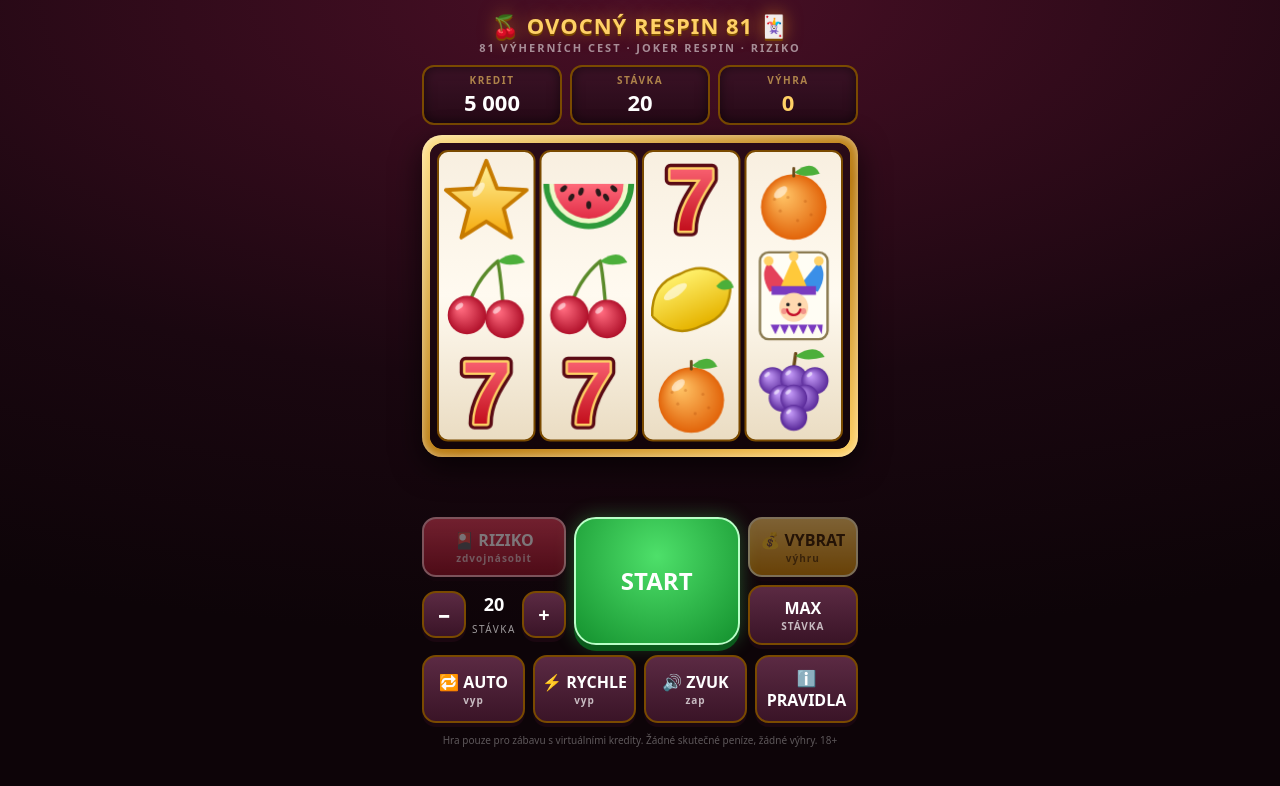
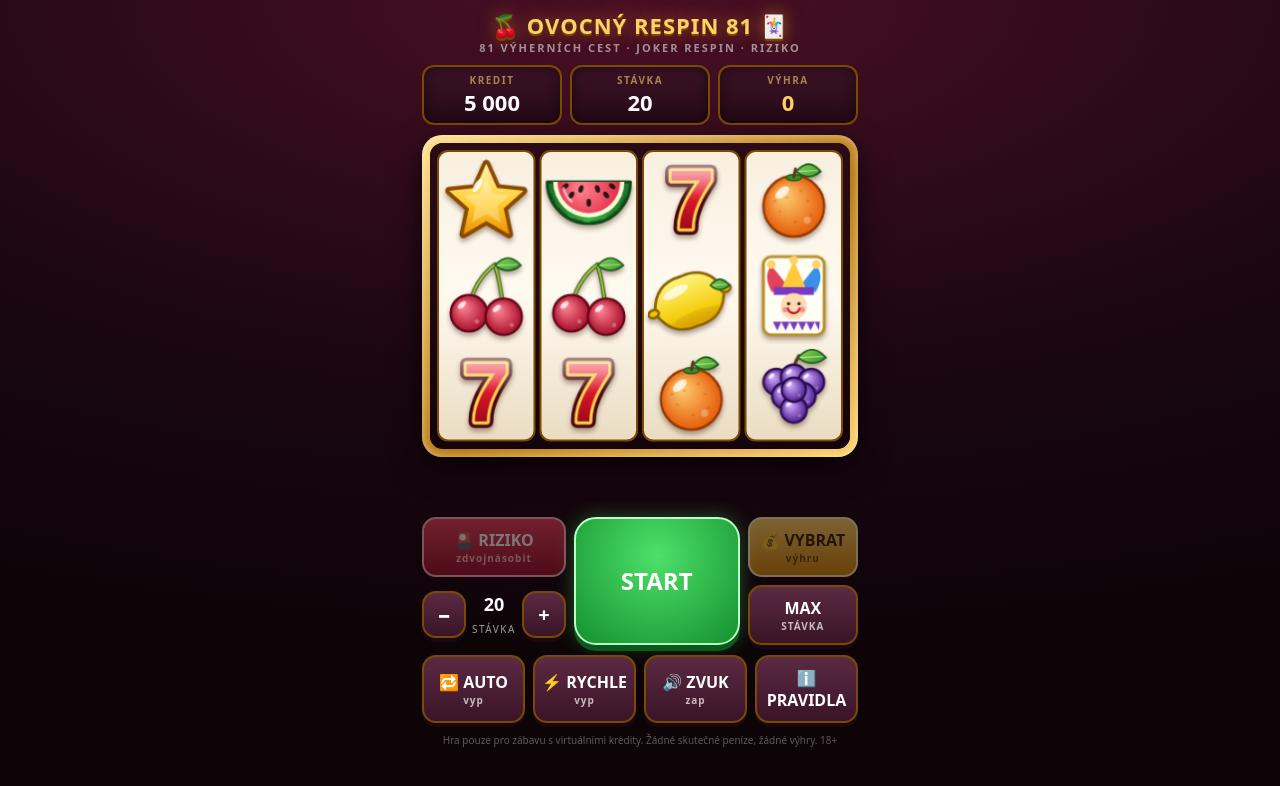
Before and after one commit to jedlink-ops/tovarna, a plain HTML site: page automat/index.html in a window 1280 px wide. Drawn offline with Linux system fonts and the light colour scheme.

Commit message:
Automat: příjemné zvuky (zvonky, dozvuk) a hezčí lesklé ovoce
Co-Authored-By: Claude Sonnet 5.5 <noreply@anthropic.com>
Claude-Session: https://claude.ai/code/session_01TrjXDQeXucK146QD7BpVD5

```diff
--- a/automat/index.html
+++ b/automat/index.html
@@ -147,26 +147,60 @@ const S = { credit: 5000, bet: 20, win: 0, pending: 0, auto: false, fast: false,
 try { const d = JSON.parse(localStorage.getItem('automat81') || 'null'); if (d) { S.credit = d.credit; S.bet = BETS.includes(d.bet) ? d.bet : 20; S.sound = d.sound !== false; S.fast = !!d.fast; } } catch (e) {}
 function save() { try { localStorage.setItem('automat81', JSON.stringify({ credit: S.credit, bet: S.bet, sound: S.sound, fast: S.fast })); } catch (e) {} }
 
-// ===================== ZVUK =====================
-let AC = null;
-function tone(f, d, type, vol, when) {
+// ===================== ZVUK (jemné zvonky, dozvuk, kompresor) =====================
+let AC = null, MASTER = null, REV = null, NOISE = null;
+function audio() {
+  if (AC) { if (AC.state === 'suspended') AC.resume(); return AC; }
+  AC = new (window.AudioContext || window.webkitAudioContext)();
+  const comp = AC.createDynamicsCompressor(); comp.threshold.value = -18; comp.ratio.value = 4; comp.connect(AC.destination);
+  MASTER = AC.createGain(); MASTER.gain.value = 0.55; MASTER.connect(comp);
+  const d = AC.createDelay(); d.delayTime.value = 0.11; const fb = AC.createGain(); fb.gain.value = 0.38; const lp = AC.createBiquadFilter(); lp.type = 'lowpass'; lp.frequency.value = 2600;
+  REV = AC.createGain(); REV.gain.value = 0.4; REV.connect(d); d.connect(lp); lp.connect(fb); fb.connect(d); lp.connect(comp);
+  const len = AC.sampleRate * 1; NOISE = AC.createBuffer(1, len, AC.sampleRate); const ch = NOISE.getChannelData(0); for (let i = 0; i < len; i++) ch[i] = Math.random() * 2 - 1;
+  return AC;
+}
+function env(g, t, a, d, vol) { g.gain.setValueAtTime(0.0001, t); g.gain.exponentialRampToValueAtTime(vol, t + a); g.gain.exponentialRampToValueAtTime(0.0001, t + a + d); }
+// zvonek: základní tón + nesouměrná harmonická = skleněný „ding"
+function bell(f, when, vol, dur) {
   if (!S.sound) return;
   try {
-    AC = AC || new (window.AudioContext || window.webkitAudioContext)();
-    const t = AC.currentTime + (when || 0), o = AC.createOscillator(), g = AC.createGain();
-    o.type = type || 'sine'; o.frequency.setValueAtTime(f, t);
-    g.gain.setValueAtTime(vol || 0.08, t); g.gain.exponentialRampToValueAtTime(0.0001, t + d);
-    o.connect(g); g.connect(AC.destination); o.start(t); o.stop(t + d + 0.02);
+    audio(); const t = AC.currentTime + (when || 0), d = dur || 0.9, g = AC.createGain(); g.connect(MASTER); g.connect(REV);
+    env(g, t, 0.004, d, vol || 0.12);
+    for (const [m, v, dd] of [[1, 1, 1], [2.756, 0.28, 0.45], [5.4, 0.1, 0.2], [0.5, 0.35, 0.8]]) { const o = AC.createOscillator(), og = AC.createGain(); o.type = 'sine'; o.frequency.value = f * m; og.gain.setValueAtTime(v, t); og.gain.exponentialRampToValueAtTime(0.001, t + d * dd); o.connect(og); og.connect(g); o.start(t); o.stop(t + d + 0.05); }
   } catch (e) {}
 }
+function thump(when, vol, f0) {
+  if (!S.sound) return;
+  try {
+    audio(); const t = AC.currentTime + (when || 0), o = AC.createOscillator(), g = AC.createGain(); o.type = 'sine'; o.frequency.setValueAtTime(f0 || 150, t); o.frequency.exponentialRampToValueAtTime(48, t + 0.13);
+    env(g, t, 0.003, 0.16, vol || 0.35); o.connect(g); g.connect(MASTER); o.start(t); o.stop(t + 0.25);
+    const n = AC.createBufferSource(), nf = AC.createBiquadFilter(), ng = AC.createGain(); n.buffer = NOISE; nf.type = 'bandpass'; nf.frequency.value = 1800; nf.Q.value = 0.8; env(ng, t, 0.002, 0.05, (vol || 0.35) * 0.35); n.connect(nf); nf.connect(ng); ng.connect(MASTER); n.start(t); n.stop(t + 0.1);
+  } catch (e) {}
+}
+function whoosh(when, dur, vol, up) {
+  if (!S.sound) return;
+  try {
+    audio(); const t = AC.currentTime + (when || 0), n = AC.createBufferSource(), f = AC.createBiquadFilter(), g = AC.createGain(); n.buffer = NOISE; n.loop = true; f.type = 'bandpass'; f.Q.value = 1.2;
+    f.frequency.setValueAtTime(up ? 300 : 1800, t); f.frequency.exponentialRampToValueAtTime(up ? 2400 : 250, t + dur);
+    g.gain.setValueAtTime(0.0001, t); g.gain.exponentialRampToValueAtTime(vol || 0.12, t + dur * 0.3); g.gain.exponentialRampToValueAtTime(0.0001, t + dur);
+    n.connect(f); f.connect(g); g.connect(MASTER); n.start(t); n.stop(t + dur + 0.05);
+  } catch (e) {}
+}
+const PENT = [523.25, 587.33, 659.25, 783.99, 880, 1046.5, 1174.7, 1318.5];
 const sfx = {
-  tick: () => tone(180, 0.07, 'square', 0.05),
-  stop: r => { tone(260 + r * 40, 0.09, 'triangle', 0.1); },
-  win: n => { for (let i = 0; i < Math.min(8, 3 + n); i++) tone(520 * Math.pow(1.122, i * 2), 0.18, 'triangle', 0.09, i * 0.08); },
-  big: () => { for (let i = 0; i < 12; i++) tone(440 * Math.pow(1.0595, [0, 4, 7, 12][i % 4] + (i / 4 | 0) * 2), 0.22, 'square', 0.06, i * 0.09); },
-  joker: () => { tone(880, 0.12, 'sawtooth', 0.07); tone(1175, 0.2, 'sawtooth', 0.07, 0.1); tone(1568, 0.3, 'sawtooth', 0.07, 0.2); },
-  lose: () => tone(150, 0.25, 'sawtooth', 0.07),
-  btn: () => tone(420, 0.05, 'triangle', 0.06),
+  tick: () => {},
+  start: () => { whoosh(0, 0.5, 0.1, true); thump(0, 0.12, 220); },
+  respin: () => { whoosh(0, 0.4, 0.1, true); },
+  stop: r => thump(0, 0.3, 170 - r * 12),
+  win: n => { const k = Math.min(6, 3 + n); for (let i = 0; i < k; i++) bell(PENT[i], i * 0.085, 0.11, 0.8); },
+  big: () => {
+    for (let i = 0; i < 8; i++) bell(PENT[i], i * 0.075, 0.12, 1.1);
+    [523.25, 659.25, 783.99, 1046.5].forEach(f => bell(f, 0.7, 0.1, 1.6));
+    for (let i = 0; i < 14; i++) bell(1568 * (1 + (i % 3) * 0.335), 0.9 + i * 0.07, 0.05, 0.4);
+  },
+  joker: () => { whoosh(0, 0.45, 0.09, true); [1318.5, 1568, 2093, 2637].forEach((f, i) => bell(f, 0.12 + i * 0.07, 0.08, 0.9)); },
+  lose: () => { bell(329.63, 0, 0.07, 0.5); bell(261.63, 0.12, 0.07, 0.7); },
+  btn: () => bell(1568, 0, 0.04, 0.12),
 };
 
 // ===================== VÁLCE A KRESLENÍ =====================
@@ -181,56 +215,75 @@ function resize() {
 
 // ===================== VEKTOROVÉ SYMBOLY (bez emoji fontu – funguje všude) =====================
 const SPR = [];
-function ball(g, x, y, r, c1, c2) {
-  const gr = g.createRadialGradient(x - r * .35, y - r * .4, r * .1, x, y, r); gr.addColorStop(0, c1); gr.addColorStop(1, c2);
+const ol = (g, c, w) => { g.strokeStyle = c; g.lineWidth = w; g.lineJoin = 'round'; g.lineCap = 'round'; };
+function ball(g, x, y, r, c1, c2, edge) {
+  const gr = g.createRadialGradient(x - r * .35, y - r * .4, r * .08, x, y, r * 1.05); gr.addColorStop(0, c1); gr.addColorStop(1, c2);
   g.fillStyle = gr; g.beginPath(); g.arc(x, y, r, 0, 6.3); g.fill();
-  g.fillStyle = 'rgba(255,255,255,.55)'; g.beginPath(); g.ellipse(x - r * .4, y - r * .45, r * .24, r * .13, -.7, 0, 6.3); g.fill();
+  if (edge) { ol(g, edge, 2.6); g.stroke(); }
+  g.fillStyle = 'rgba(255,255,255,.78)'; g.beginPath(); g.ellipse(x - r * .38, y - r * .45, r * .27, r * .14, -.7, 0, 6.3); g.fill();
+  g.fillStyle = 'rgba(255,255,255,.28)'; g.beginPath(); g.arc(x + r * .44, y + r * .46, r * .12, 0, 6.3); g.fill();
 }
-function leaf(g, x, y, dx, dy, col) { g.fillStyle = col || '#4caf3a'; g.beginPath(); g.moveTo(x, y); g.quadraticCurveTo(x + dx * .7, y - dy, x + dx, y + dy * .1); g.quadraticCurveTo(x + dx * .3, y + dy * .5, x, y); g.fill(); }
+function leaf(g, x, y, dx, dy) {
+  const gr = g.createLinearGradient(x, y - dy, x + dx, y + dy); gr.addColorStop(0, '#8be050'); gr.addColorStop(1, '#2e8a2a');
+  g.fillStyle = gr; g.beginPath(); g.moveTo(x, y); g.quadraticCurveTo(x + dx * .5, y - dy * 1.3, x + dx, y); g.quadraticCurveTo(x + dx * .5, y + dy * .9, x, y); g.fill(); ol(g, '#1f5a1c', 2); g.stroke();
+  g.strokeStyle = 'rgba(255,255,255,.5)'; g.lineWidth = 1.3; g.beginPath(); g.moveTo(x + dx * .08, y); g.lineTo(x + dx * .85, y - 1); g.stroke();
+}
+function star5(g, R, r) { g.beginPath(); for (let i = 0; i < 10; i++) { const a = -Math.PI / 2 + i * Math.PI / 5, q = i % 2 ? r : R; g.lineTo(Math.cos(a) * q, Math.sin(a) * q); } g.closePath(); }
 const SPRITES = {
   cherry(g) {
-    g.strokeStyle = '#5a8a2a'; g.lineWidth = 3.5; g.lineCap = 'round'; g.beginPath(); g.moveTo(30, 66); g.quadraticCurveTo(38, 34, 62, 14); g.moveTo(68, 70); g.quadraticCurveTo(66, 36, 62, 14); g.stroke();
-    leaf(g, 62, 14, 28, 14); ball(g, 30, 70, 20, '#ff6a7e', '#b0102a'); ball(g, 69, 74, 20, '#ff6a7e', '#b0102a');
+    for (const [w, c] of [[5, '#3f5a14'], [2.2, '#9fd04a']]) { ol(g, c, w); g.beginPath(); g.moveTo(30, 64); g.quadraticCurveTo(36, 32, 60, 14); g.moveTo(70, 68); g.quadraticCurveTo(66, 34, 60, 14); g.stroke(); }
+    leaf(g, 60, 15, 30, 13);
+    ball(g, 30, 70, 21, '#ff8294', '#a50d28', '#64051a'); ball(g, 70, 74, 21, '#ff8294', '#a50d28', '#64051a');
   },
   lemon(g) {
-    g.save(); g.translate(50, 54); g.rotate(-.4);
-    const gr = g.createLinearGradient(0, -28, 0, 28); gr.addColorStop(0, '#fff06a'); gr.addColorStop(1, '#e6b400');
-    g.fillStyle = gr; g.strokeStyle = '#b58a00'; g.lineWidth = 2.5; g.beginPath(); g.moveTo(-44, 0); g.quadraticCurveTo(-32, -32, 0, -29); g.quadraticCurveTo(32, -32, 44, 0); g.quadraticCurveTo(32, 32, 0, 29); g.quadraticCurveTo(-32, 32, -44, 0); g.fill(); g.stroke();
-    g.fillStyle = 'rgba(255,255,255,.6)'; g.beginPath(); g.ellipse(-12, -14, 14, 5, -.2, 0, 6.3); g.fill(); g.restore();
-    leaf(g, 76, 40, 18, 14);
+    g.save(); g.translate(48, 56); g.rotate(-.35);
+    const gr = g.createLinearGradient(0, -30, 0, 30); gr.addColorStop(0, '#fff582'); gr.addColorStop(.7, '#f6cf10'); gr.addColorStop(1, '#d9a500');
+    g.beginPath(); g.moveTo(-42, 0); g.quadraticCurveTo(-32, -33, 0, -30); g.quadraticCurveTo(32, -33, 42, 0); g.quadraticCurveTo(32, 33, 0, 30); g.quadraticCurveTo(-32, 33, -42, 0); g.closePath();
+    g.fillStyle = gr; g.fill(); ol(g, '#8a6400', 3); g.stroke();
+    for (const sx of [-1, 1]) { g.fillStyle = '#f2c400'; g.beginPath(); g.ellipse(sx * 44, 0, 6, 4.5, 0, 0, 6.3); g.fill(); g.stroke(); }
+    g.fillStyle = 'rgba(190,130,0,.22)'; g.beginPath(); g.ellipse(4, 20, 30, 7, 0, 0, 6.3); g.fill();
+    g.fillStyle = 'rgba(255,255,255,.75)'; g.beginPath(); g.ellipse(-12, -15, 16, 5.5, -.15, 0, 6.3); g.fill(); g.restore();
+    leaf(g, 72, 38, 22, 11);
   },
   orange(g) {
-    ball(g, 50, 58, 34, '#ffc062', '#e2640a');
-    g.fillStyle = 'rgba(160,60,0,.25)'; for (const [x, y] of [[36, 62], [54, 72], [62, 52], [44, 48], [68, 66], [30, 50]]) { g.beginPath(); g.arc(x, y, 1.6, 0, 6.3); g.fill(); }
-    g.strokeStyle = '#6a4a1a'; g.lineWidth = 3; g.lineCap = 'round'; g.beginPath(); g.moveTo(50, 26); g.lineTo(50, 18); g.stroke(); leaf(g, 51, 22, 26, 14);
+    ball(g, 50, 58, 35, '#ffcb70', '#e55a06', '#933800');
+    g.fillStyle = 'rgba(140,50,0,.22)'; for (const [x, y] of [[34, 64], [52, 76], [66, 52], [42, 48], [70, 68], [28, 52], [58, 40]]) { g.beginPath(); g.arc(x, y, 1.7, 0, 6.3); g.fill(); }
+    g.fillStyle = '#3f8a2a'; g.beginPath(); g.ellipse(50, 25, 9, 3.6, 0, 0, 6.3); g.fill(); ol(g, '#1f5a1c', 1.6); g.stroke();
+    ol(g, '#5a3a14', 3.4); g.beginPath(); g.moveTo(50, 24); g.lineTo(52, 15); g.stroke(); leaf(g, 53, 18, 28, 13);
   },
   grape(g) {
-    g.strokeStyle = '#6a4a1a'; g.lineWidth = 3.5; g.lineCap = 'round'; g.beginPath(); g.moveTo(50, 24); g.lineTo(52, 10); g.stroke(); leaf(g, 52, 12, 30, 14);
-    for (const [x, y] of [[28, 38], [50, 36], [72, 38], [38, 56], [62, 56], [50, 76]]) ball(g, x, y, 14, '#c49af8', '#5a2a9a');
-    ball(g, 50, 56, 14, '#c49af8', '#5a2a9a'); ball(g, 50, 76, 13, '#c49af8', '#5a2a9a');
+    ol(g, '#5a3a14', 4); g.beginPath(); g.moveTo(50, 22); g.quadraticCurveTo(52, 14, 56, 8); g.stroke(); leaf(g, 55, 10, 32, 14);
+    for (const [x, y] of [[30, 38], [50, 33], [70, 38], [40, 54], [60, 54], [50, 70]]) ball(g, x, y, 15, '#d2adff', '#4a1a8a', '#2a0b52');
+    ball(g, 50, 47, 14, '#d2adff', '#4a1a8a', '#2a0b52');
   },
   melon(g) {
-    g.save(); g.translate(50, 34);
-    g.fillStyle = '#2e9a3a'; g.beginPath(); g.arc(0, 0, 47, 0, Math.PI); g.closePath(); g.fill();
-    g.fillStyle = '#eef8c8'; g.beginPath(); g.arc(0, 0, 41, 0, Math.PI); g.closePath(); g.fill();
-    const gr = g.createLinearGradient(0, 0, 0, 38); gr.addColorStop(0, '#ff6a7a'); gr.addColorStop(1, '#e02a44'); g.fillStyle = gr; g.beginPath(); g.arc(0, 0, 36, 0, Math.PI); g.closePath(); g.fill();
-    g.fillStyle = '#2a1a1a'; for (const [x, y, a] of [[-18, 14, .5], [0, 22, 0], [18, 14, -.5], [-8, 8, .3], [10, 9, -.3], [-26, 5, .8], [26, 5, -.8]]) { g.save(); g.translate(x, y); g.rotate(a); g.beginPath(); g.ellipse(0, 0, 2.6, 4.2, 0, 0, 6.3); g.fill(); g.restore(); }
+    g.save(); g.translate(50, 30);
+    const arc = r => { g.beginPath(); g.arc(0, 0, r, 0, Math.PI); g.closePath(); };
+    const rind = g.createLinearGradient(-40, 0, 40, 0); rind.addColorStop(0, '#1d7a2a'); rind.addColorStop(.5, '#3cb54a'); rind.addColorStop(1, '#1d7a2a');
+    arc(48); g.fillStyle = rind; g.fill(); ol(g, '#0f4a18', 3.4); g.stroke();
+    g.strokeStyle = 'rgba(10,60,20,.35)'; g.lineWidth = 3; for (const a of [.5, .95, 1.4, 1.85, 2.3, 2.7]) { g.beginPath(); g.arc(0, 0, 46, a - .12, a + .12); g.stroke(); }
+    arc(41); g.fillStyle = '#f6fbd4'; g.fill();
+    const fl = g.createRadialGradient(-10, 8, 4, 0, 10, 40); fl.addColorStop(0, '#ff7e8c'); fl.addColorStop(1, '#df2640'); arc(36); g.fillStyle = fl; g.fill();
+    g.fillStyle = '#2a1414'; for (const [x, y, a] of [[-20, 15, .6], [0, 24, 0], [20, 15, -.6], [-9, 8, .3], [10, 8, -.3], [-27, 5, .9], [27, 5, -.9]]) { g.save(); g.translate(x, y); g.rotate(a); g.beginPath(); g.ellipse(0, 0, 2.7, 4.4, 0, 0, 6.3); g.fill(); g.restore(); }
+    g.strokeStyle = 'rgba(255,255,255,.55)'; g.lineWidth = 3; g.lineCap = 'round'; g.beginPath(); g.arc(0, 0, 30, 2.3, 2.9); g.stroke();
     g.restore();
   },
   star(g) {
-    g.save(); g.translate(50, 54); g.beginPath();
-    for (let i = 0; i < 10; i++) { const a = -Math.PI / 2 + i * Math.PI / 5, r = i % 2 ? 19 : 44; g.lineTo(Math.cos(a) * r, Math.sin(a) * r); } g.closePath();
-    const gr = g.createLinearGradient(0, -44, 0, 40); gr.addColorStop(0, '#fff3a0'); gr.addColorStop(1, '#f5a500'); g.fillStyle = gr; g.strokeStyle = '#c77b00'; g.lineWidth = 4; g.lineJoin = 'round'; g.fill(); g.stroke();
-    g.fillStyle = 'rgba(255,255,255,.55)'; g.beginPath(); g.ellipse(-8, -14, 9, 4, -.9, 0, 6.3); g.fill(); g.restore();
+    g.save(); g.translate(50, 54);
+    star5(g, 45, 21); ol(g, '#8a4a00', 9); g.stroke();
+    const gr = g.createLinearGradient(0, -45, 0, 42); gr.addColorStop(0, '#fff8b0'); gr.addColorStop(.55, '#ffcb2a'); gr.addColorStop(1, '#f08a00'); star5(g, 45, 21); g.fillStyle = gr; g.fill();
+    g.save(); g.scale(.62, .62); star5(g, 45, 21); g.fillStyle = 'rgba(255,255,255,.3)'; g.fill(); g.restore();
+    g.fillStyle = 'rgba(255,255,255,.85)'; g.beginPath(); g.ellipse(-10, -20, 9, 3.6, -1, 0, 6.3); g.fill(); g.restore();
   },
   seven(g) {
-    g.font = '900 92px "Arial Black", Impact, Helvetica, sans-serif'; g.textAlign = 'center'; g.textBaseline = 'alphabetic'; g.lineJoin = 'round';
-    g.lineWidth = 12; g.strokeStyle = '#5a0a14'; g.strokeText('7', 50, 82);
-    g.lineWidth = 5; g.strokeStyle = '#ffd166'; g.strokeText('7', 50, 82);
-    const gr = g.createLinearGradient(0, 10, 0, 82); gr.addColorStop(0, '#ff6a7a'); gr.addColorStop(1, '#c4101e'); g.fillStyle = gr; g.fillText('7', 50, 82);
+    g.font = '900 96px "Arial Black", Impact, Helvetica, sans-serif'; g.textAlign = 'center'; g.textBaseline = 'alphabetic'; g.lineJoin = 'round';
+    g.lineWidth = 15; g.strokeStyle = '#4a0610'; g.strokeText('7', 50, 84);
+    g.lineWidth = 7; g.strokeStyle = '#ffd24a'; g.strokeText('7', 50, 84);
+    const gr = g.createLinearGradient(0, 8, 0, 84); gr.addColorStop(0, '#ff7a8a'); gr.addColorStop(.5, '#e0182c'); gr.addColorStop(1, '#a00a1a'); g.fillStyle = gr; g.fillText('7', 50, 84);
+    g.globalCompositeOperation = 'source-atop'; const sh = g.createLinearGradient(0, 8, 0, 52); sh.addColorStop(0, 'rgba(255,255,255,.55)'); sh.addColorStop(1, 'rgba(255,255,255,0)'); g.fillStyle = sh; g.fillRect(0, 0, 100, 52); g.globalCompositeOperation = 'source-over';
   },
   joker(g) {
-    g.fillStyle = '#fffdf4'; g.strokeStyle = '#8a7a50'; g.lineWidth = 2.5; rrG(g, 15, 5, 70, 90, 9); g.fill(); g.stroke();
+    g.fillStyle = '#fffdf4'; ol(g, '#b8902c', 3.5); rrG(g, 15, 5, 70, 90, 9); g.fill(); g.stroke();
     g.fillStyle = '#e4415a'; g.beginPath(); g.moveTo(25, 46); g.quadraticCurveTo(14, 28, 24, 15); g.lineTo(44, 40); g.fill();
     g.fillStyle = '#3a8fe8'; g.beginPath(); g.moveTo(75, 46); g.quadraticCurveTo(86, 28, 76, 15); g.lineTo(56, 40); g.fill();
     g.fillStyle = '#ffc93a'; g.beginPath(); g.moveTo(36, 42); g.quadraticCurveTo(44, 22, 50, 10); g.quadraticCurveTo(56, 22, 64, 42); g.fill();
@@ -239,14 +292,18 @@ const SPRITES = {
     g.fillStyle = '#ffd9b0'; g.beginPath(); g.arc(50, 62, 15, 0, 6.3); g.fill();
     g.fillStyle = '#222'; g.beginPath(); g.arc(44, 59, 1.9, 0, 6.3); g.arc(56, 59, 1.9, 0, 6.3); g.fill();
     g.strokeStyle = '#c4102a'; g.lineWidth = 2.4; g.lineCap = 'round'; g.beginPath(); g.arc(50, 63, 7, .2, Math.PI - .2); g.stroke();
-    g.fillStyle = '#e4415a'; g.beginPath(); g.arc(40, 66, 3, 0, 6.3); g.arc(60, 66, 3, 0, 6.3); g.globalAlpha = .45; g.fill(); g.globalAlpha = 1;
+    g.fillStyle = 'rgba(228,65,90,.45)'; g.beginPath(); g.arc(40, 66, 3, 0, 6.3); g.arc(60, 66, 3, 0, 6.3); g.fill();
     g.fillStyle = '#7a3ac0'; g.beginPath(); for (let i = 0; i < 6; i++) { g.lineTo(26 + i * 9.6, 80); g.lineTo(31 + i * 9.6, 90); } g.lineTo(80, 80); g.fill();
   },
 };
 function rrG(g, x, y, w, h, r) { g.beginPath(); if (g.roundRect) g.roundRect(x, y, w, h, r); else g.rect(x, y, w, h); }
 function makeSprites() {
   const Sz = Math.max(16, Math.round(cw * dpr));
-  SYMS.forEach((sy, i) => { const c = document.createElement('canvas'); c.width = c.height = Sz; const g = c.getContext('2d'); g.scale(Sz / 100, Sz / 100); SPRITES[sy.id](g); SPR[i] = c; });
+  SYMS.forEach((sy, i) => {
+    const t = document.createElement('canvas'); t.width = t.height = Sz; const tg = t.getContext('2d'); tg.scale(Sz / 100, Sz / 100); SPRITES[sy.id](tg);
+    const c = document.createElement('canvas'); c.width = c.height = Sz; const g = c.getContext('2d');
+    g.shadowColor = 'rgba(50,15,0,.38)'; g.shadowBlur = Sz * 0.05; g.shadowOffsetY = Sz * 0.035; const m = Sz * 0.05; g.drawImage(t, m, m, Sz - 2 * m, Sz - 2 * m); SPR[i] = c;
+  });
 }
 const reels = [];
 for (let r = 0; r < COLS; r++) {
@@ -376,7 +433,7 @@ function startSpin() {
   if (S.credit < S.bet) { if (S.credit >= BETS[0]) { S.bet = [...BETS].reverse().find(b => b <= S.credit); ui(); } else { broke(); return; } }
   setCredit(S.credit - S.bet); S.respins = 0; winCells = new Set(); shown.win = 0; S.pending = 0;
   for (const R of reels) { R.locked = false; }
-  msg(''); S.state = 'spinning'; sfx.btn(); spinReels(false); ui();
+  msg(''); S.state = 'spinning'; sfx.start(); spinReels(false); ui();
 }
 function spinReels(isRespin) {
   const now = performance.now(); let n = 0;
@@ -403,7 +460,7 @@ function afterStop() {
   if (added && S.respins < MAX_RESPINS && !reels.every(R => R.locked)) {
     S.respins++; S.state = 'respin'; shake = 0.6; banner = { txt: 'RESPIN!', sub: `joker ${S.respins}/${MAX_RESPINS}`, col: '#d98cff', t: 0, d: 0.9 };
     msg('🃏 Joker se zamkl jako wild válec – ostatní se roztočí znovu!'); ui();
-    later(950, () => { S.state = 'respin'; spinReels(true); ui(); }); return;
+    later(950, () => { S.state = 'respin'; sfx.respin(); spinReels(true); ui(); }); return;
   }
   finish();
 }
@@ -514,7 +571,7 @@ $('info').onclick = showRules;
 document.addEventListener('keydown', e => { if (e.code === 'Space') { e.preventDefault(); $('spin').click(); } });
 window.addEventListener('resize', resize);
 resize(); ui(); requestAnimationFrame(frame);
-window.__slot = { S, reels, startSpin, evaluate, playRound, stopNow };
+window.__slot = { sfx, S, reels, startSpin, evaluate, playRound, stopNow };
 })();
 </script>
 </body>
```
